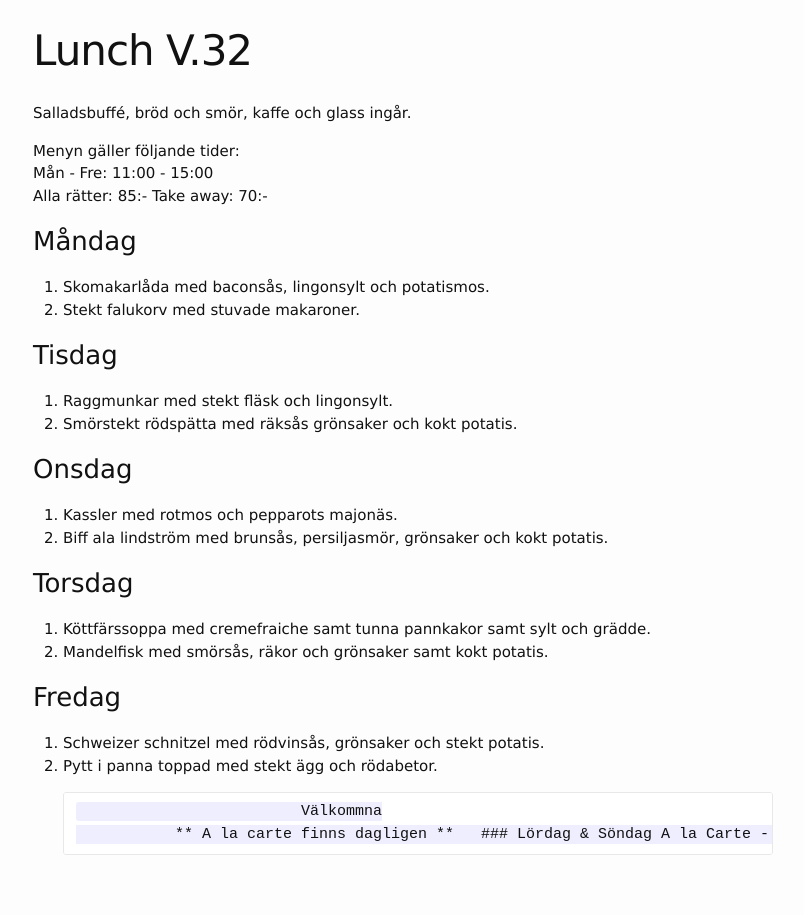
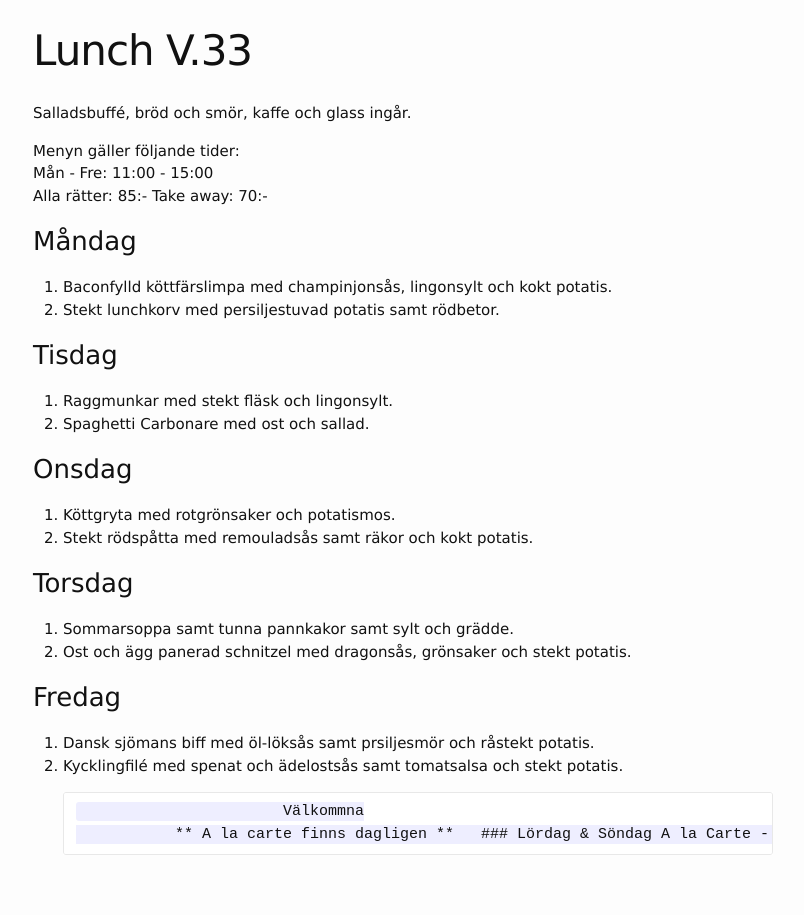
Before and after one commit to FarInn62/farinn62.github.io, a Jekyll site: the page built from lunch.md, in a window 1280 px wide. Shown: the whole page, without its empty margins (237-1041 px from the left). Built offline with Jekyll 4.4.1, drawn with Linux system fonts in a browser that asks for light colours.

Commit message:
Update lunch.md

```diff
--- a/lunch.md
+++ b/lunch.md
@@ -1,6 +1,6 @@
 ---
 layout: foodmenu
-title: Lunch V.32
+title: Lunch V.33
 permalink: /lunch/
 published: true
 ---
@@ -11,26 +11,26 @@ Mån - Fre: 11:00 - 15:00
 Alla rätter: 85:- Take away: 70:-
 
 ### Måndag
-1. Skomakarlåda med baconsås, lingonsylt och potatismos.
-2. Stekt falukorv med stuvade makaroner.
+1. Baconfylld köttfärslimpa med champinjonsås, lingonsylt och kokt potatis.
+2. Stekt lunchkorv med persiljestuvad potatis samt rödbetor.
 
 ### Tisdag
 1. Raggmunkar med stekt fläsk och lingonsylt.
-2. Smörstekt rödspätta med räksås grönsaker och kokt potatis.
+2. Spaghetti Carbonare med ost och sallad.
 
 ### Onsdag
-1. Kassler med rotmos och pepparots majonäs.
-2. Biff ala lindström med brunsås, persiljasmör, grönsaker och kokt potatis.
+1. Köttgryta med rotgrönsaker och potatismos.
+2. Stekt rödspåtta med remouladsås samt räkor och kokt potatis.
 
 ### Torsdag
-1.  Köttfärssoppa med cremefraiche samt tunna pannkakor samt sylt och grädde.
-2.  Mandelfisk med smörsås, räkor och grönsaker samt kokt potatis.
+1.  Sommarsoppa samt tunna pannkakor samt sylt och grädde.
+2.  Ost och ägg panerad schnitzel med dragonsås, grönsaker och stekt potatis.
 
 ### Fredag
-1. Schweizer schnitzel med rödvinsås, grönsaker och stekt potatis.
-2. Pytt i panna toppad med stekt ägg och rödabetor.
+1. Dansk sjömans biff med öl-löksås samt prsiljesmör och råstekt potatis.
+2. Kycklingfilé med spenat och ädelostsås samt tomatsalsa och stekt potatis.
 
-                                Välkommna
+                              Välkommna
                   ** A la carte finns dagligen **
 ### Lördag & Söndag
 A la Carte - Välkommen
```
